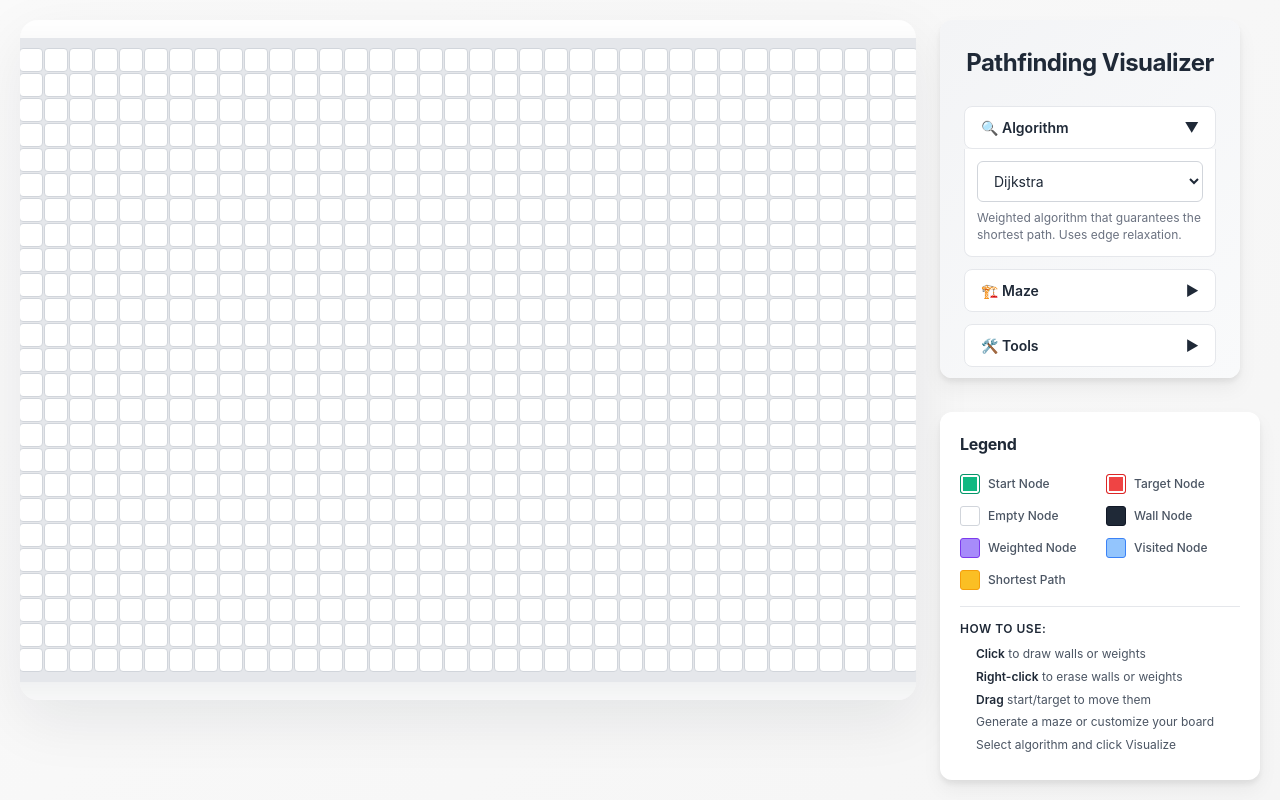
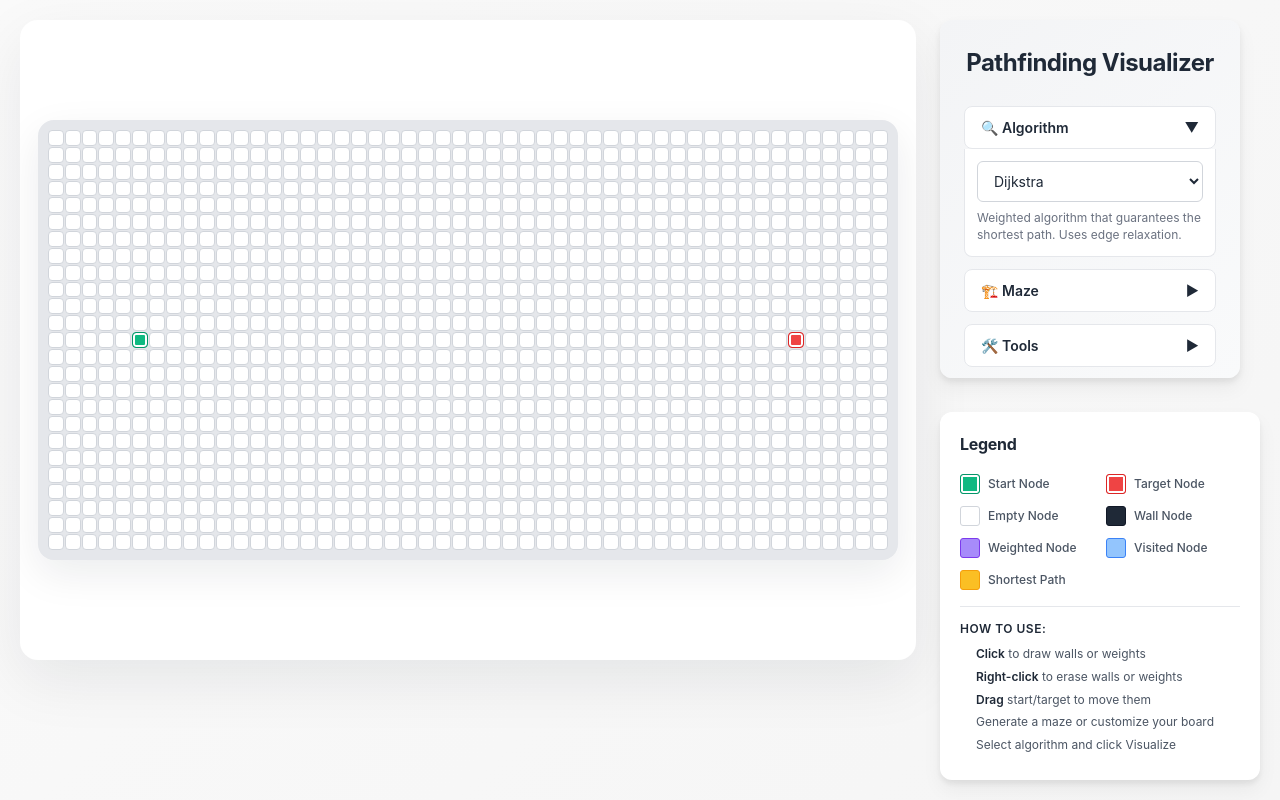
Before and after one commit to Emadedin1/pathfinding-visualizer, a React (Vite) app: page / in a window 1280 px wide. Built offline with nearby package versions, Linux system fonts and the light colour scheme.

Commit message:
Updated and fixed wall select

```diff
--- a/src/App.css
+++ b/src/App.css
@@ -24,8 +24,8 @@
   border-radius: 18px;
   padding: 18px;
   box-shadow: 0 20px 60px rgba(15, 23, 42, 0.08);
-  overflow-x: auto;
-  overflow-y: hidden;
+  overflow-x: hidden;
+  overflow-y: auto;
   display: flex;
   align-items: center;
   justify-content: center;
@@ -75,6 +75,7 @@
   .grid-wrapper {
     padding: 12px;
     min-height: 520px;
+    overflow-x: auto;
   }
 
   .sidebar {
--- a/src/components/Grid/Grid.css
+++ b/src/components/Grid/Grid.css
@@ -5,13 +5,16 @@
   padding: 10px;
   border-radius: 16px;
   box-shadow: 0 14px 40px rgba(15, 23, 42, 0.08);
-  width: max-content;
+  width: 100%;
+  max-width: 100%;
   margin: 0 auto;
 }
 
 .grid-node {
   width: 100%;
-  height: 100%;
+  aspect-ratio: 1 / 1;
+  min-width: 0;
+  min-height: 0;
   cursor: pointer;
   transition: transform 0.15s ease, background-color 0.15s ease;
   border: 1px solid #d1d5db;
--- a/src/components/Grid/Grid.tsx
+++ b/src/components/Grid/Grid.tsx
@@ -56,8 +56,10 @@ const Grid: React.FC<GridProps> = ({
       onMouseLeave={handleMouseUp}
       onContextMenu={(e) => e.preventDefault()}
       style={{
-        gridTemplateColumns: `repeat(${grid[0].length}, 24px)`,
-        gridAutoRows: '24px',
+        width: '100%',
+        maxWidth: '100%',
+        gridTemplateColumns: `repeat(${grid[0].length}, minmax(0, 1fr))`,
+        gridAutoRows: 'auto',
       }}
     >
       {grid.map((row) =>
```
Also changed, not shown: 4 other files (tests, documents, lock files or other folders).
